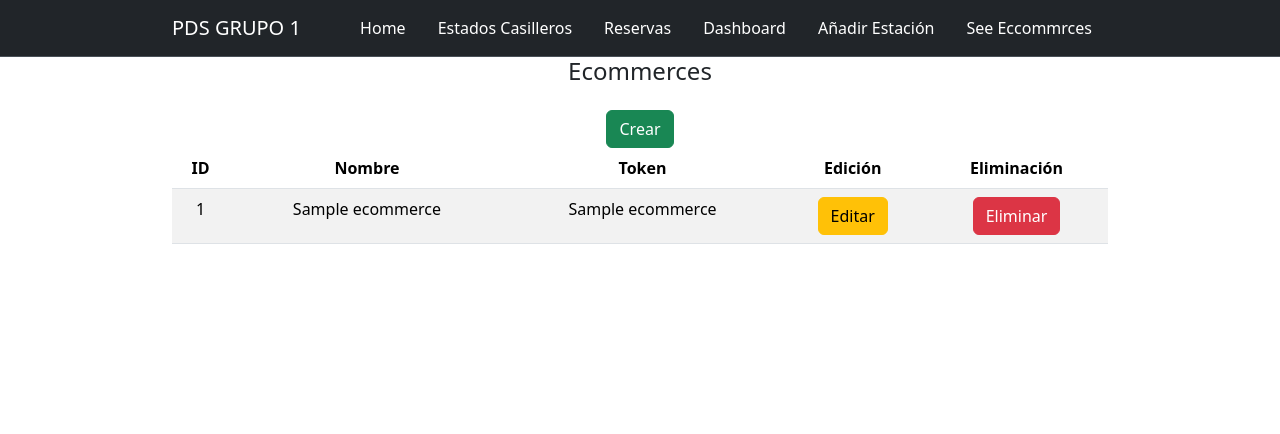
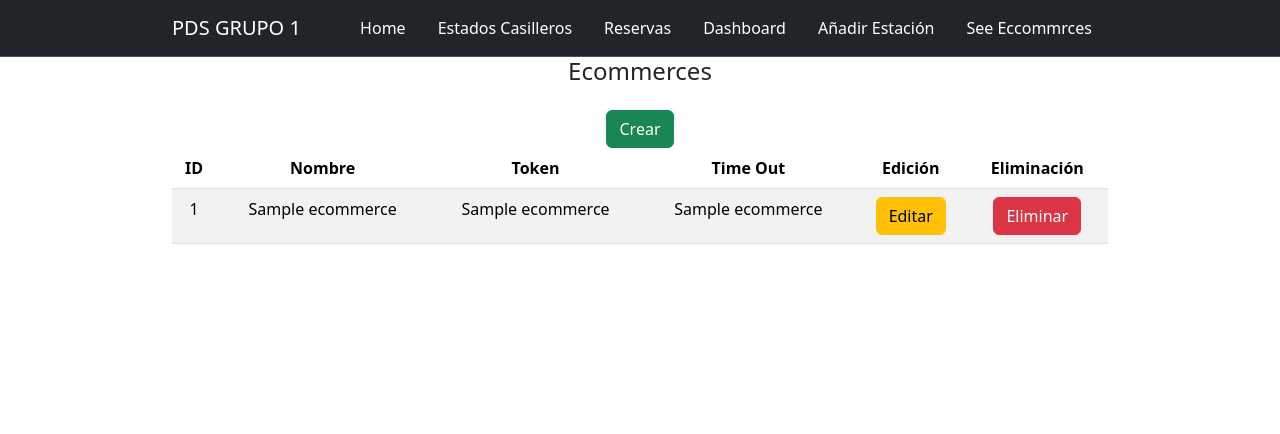
Before and after one commit to elbug-py/P3PDS, a FastAPI app: template SACC/templates/ecommerces.html in a window 1280 px wide. Shown: the top 434 px of the page. Run offline with FastAPI, Linux system fonts and the light colour scheme; the template is opened without the code that fills it: most values are stand-ins (such as "Sample title", 1, 10 or a date in 2020).

Commit message:
Add Time Out column to ecommerces table

```diff
--- a/SACC/templates/ecommerces.html
+++ b/SACC/templates/ecommerces.html
@@ -22,6 +22,7 @@
                         <th scope="col">ID</th>
                         <th scope="col">Nombre</th>
                         <th scope="col">Token</th>
+                        <th scope="col">Time Out</th>
                         <th scope="col">Edición</th>
                         <th scope="col">Eliminación</th>
                     </tr>
@@ -32,6 +33,7 @@
                             <td>{{ ecommerce[0] }}</td>
                             <td>{{ ecommerce[1] }}</td>
                             <td>{{ ecommerce[2] }}</td>
+                            <td>{{ ecommerce[3] }}</td>
                             <td><a href="/ecommerce/?modo=edit&id={{ ecommerce[0] }}" class="btn btn-warning">Editar</a></td>
                             <td><a href="/ecommerce/?modo=delete&id={{ ecommerce[0] }}" class="btn btn-danger">Eliminar</a></td>
                         </tr>
```
